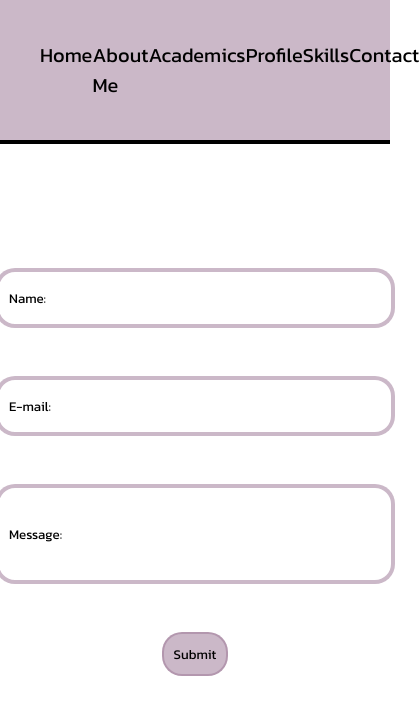
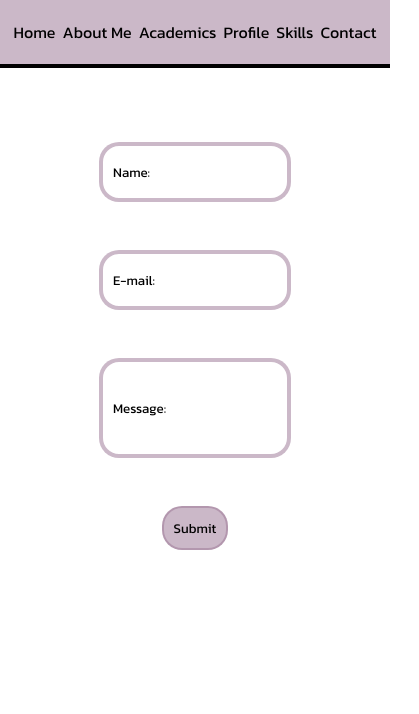
Before and after one commit to HaniaA4/Project-Website, a plain HTML site: page page6.html in a window 390 px wide. Shown: the whole page, 419 px wide, since content can reach past the window. Drawn offline with Linux system fonts and the light colour scheme.

Commit message:
Update page6.css

```diff
--- a/page6.css
+++ b/page6.css
@@ -97,3 +97,24 @@ button {
 button:hover {
     border: 10px
 }
+
+@media (max-width: 768px) {
+    nav {
+        padding: 20px 10px; /* Reduce nav padding */
+    }
+
+    nav ul li a {
+        font-size: 16px; /* Slightly smaller font */
+    }
+
+    .form {
+        padding-top: 50px; /* Reduce top padding */
+        padding-left: 20px; /* Adjust side padding */
+        padding-right: 20px;
+    }
+
+    .N, .E, .M {
+        width: 100%; /* Full width on small screens */
+        max-width: 400px; /* But not wider than original */
+    }
+}
```
